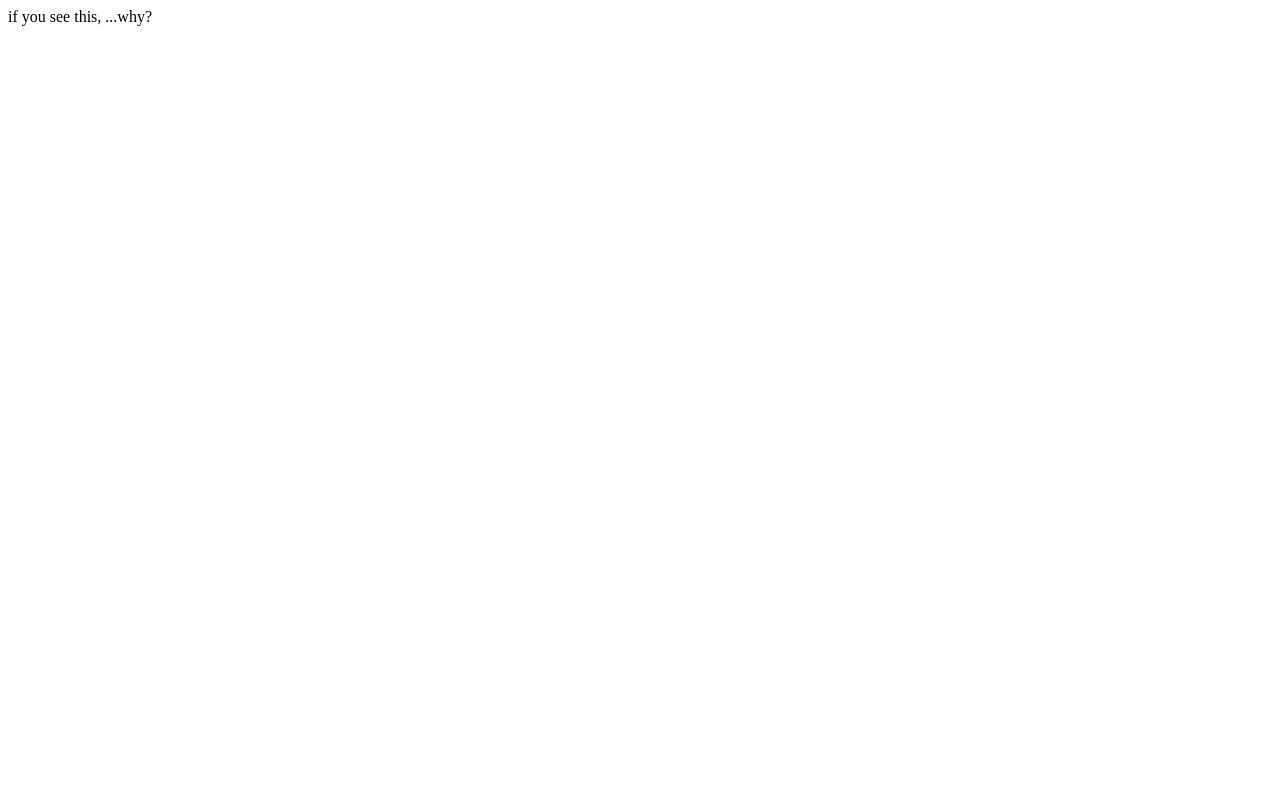
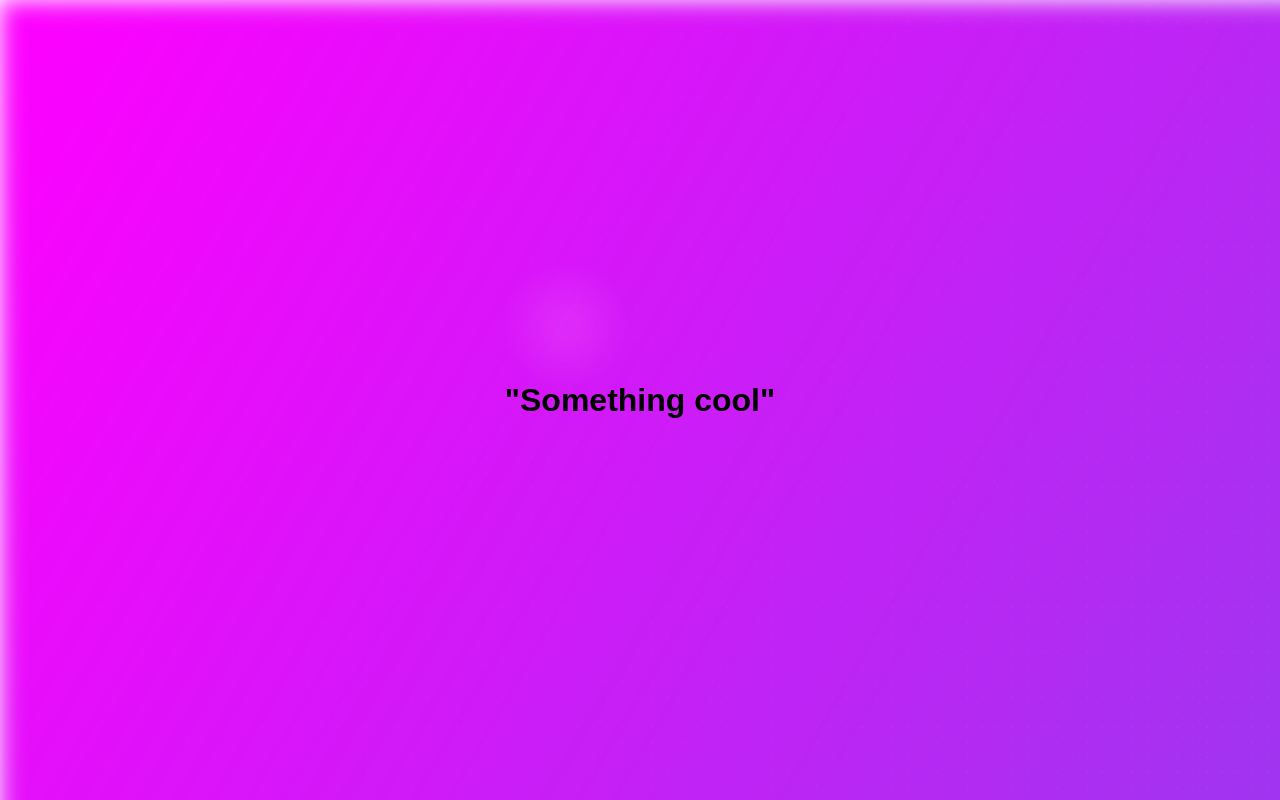
Before and after one commit to Hamidspirit/hamidspirit.github.io, a plain HTML site: page index.html in a window 1280 px wide. Drawn offline with Linux system fonts and the light colour scheme.

Commit message:
added something

```diff
--- a/index.html
+++ b/index.html
@@ -1 +1,16 @@
-if you see this,  ...why?
+<!DOCTYPE html>
+<html lang="en">
+<head>
+    <meta charset="UTF-8">
+    <meta name="viewport" content="width=device-width, initial-scale=1.0">
+    <link rel="stylesheet" href="style.css">
+    <title>Spirit</title>
+</head>
+<body>
+  <div class="background"></div>
+  <div class="background-overlay"></div>
+  <div class="cursor-highlight" id="cursor"></div>
+  <h1>"Something cool"</h1>
+  <script src="script.js"></script>
+</body>
+</html>
--- /dev/null
+++ b/script.js
@@ -0,0 +1,5 @@
+const cursor = document.getElementById('cursor');
+document.addEventListener('mousemove', (e) => {
+    cursor.style.top = `${e.clientY}px`;
+    cursor.style.left = `${e.clientX}px`;
+});
--- /dev/null
+++ b/style.css
@@ -0,0 +1,54 @@
+body {
+    margin: 0;
+    height: 100vh;
+    overflow: hidden;
+    display: flex;
+    justify-content: center;
+    align-items: center;
+    font-family: Arial, sans-serif;
+}
+
+.background {
+    position: fixed;
+    top: 0;
+    left: 0;
+    width: 200%;
+    height: 200%;
+    background: linear-gradient(120deg, magenta, royalblue);
+    background-size: cover;
+    animation: colorShift 5s ease-in-out infinitee;
+    filter: blur(12px);
+    z-index: -2;
+}
+
+.background-overlay {
+    position: fixed;
+    top: 0;
+    left: 0;
+    width: 100%;
+    height: 100%;
+    background: radial-gradient(circle, rgba(255, 255, 255, 0.1) 1px, transparent 1px);
+    background-size: 15px 15px;
+    mix-blend-mode: overlay;
+    z-index: -1;
+}
+
+.cursor-highlight {
+    position: fixed;
+    width: 150px;
+    height: 150px;
+    background: radial-gradient(circle, rgba(255, 255, 255, 0.4) 10%, transparent 60%);
+    border-radius: 50%;
+    pointer-events: none;
+    transform: translate(-50%, -50%);
+    mix-blend-mode: soft-light;
+    z-index: -1;
+}
+
+@keyframes colorShift {
+    0% { background-position: 0% 50%; }
+    25% { background-position: 50% 75%; background-color: rgba(255, 0, 255, 0.8); }
+    50% { background-position: 100% 50%; }
+    75% { background-position: 50% 25%; }
+    100% { background-position: 0% 50%; }
+}
```
